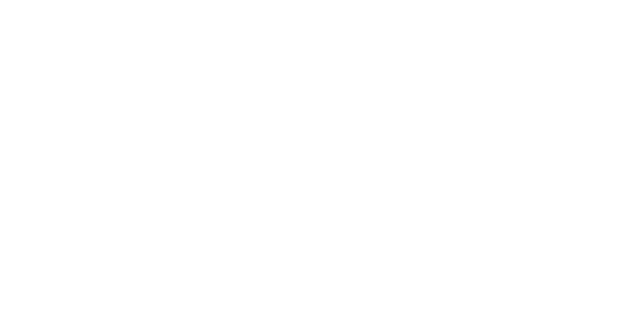
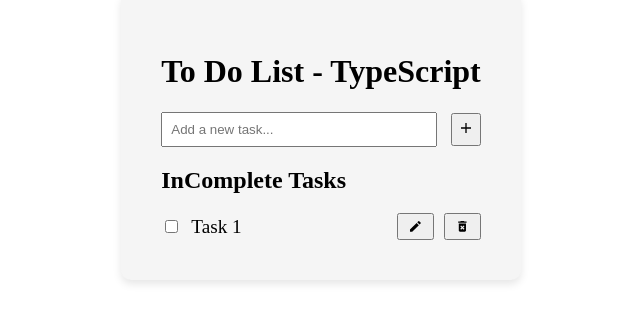
Before and after one commit to trungnguyen1221999/ToDo-App-new-, a React (Vite) app in the folder vite-project/: page / in a window 1280 px wide. Shown: the part 272-594 px from the top of the page, without its empty margins (327-967 px from the left). Built offline with nearby package versions, Linux system fonts and the light colour scheme.

Commit message:
html css

```diff
--- a/vite-project/package.json
+++ b/vite-project/package.json
@@ -11,7 +11,9 @@
   },
   "dependencies": {
     "react": "^19.1.1",
-    "react-dom": "^19.1.1"
+    "react-dom": "^19.1.1",
+    "react-icons": "^5.5.0",
+    "styled-components": "^6.1.19"
   },
   "devDependencies": {
     "@eslint/js": "^9.35.0",
--- a/vite-project/src/App.tsx
+++ b/vite-project/src/App.tsx
@@ -1,5 +1,11 @@
+import TodoList from "./components/TodoLists";
+
 function App() {
-  return <></>;
+  return (
+    <>
+      <TodoList />
+    </>
+  );
 }
 
 export default App;
--- /dev/null
+++ b/vite-project/src/components/TaskInput/TaskInput.tsx
@@ -0,0 +1,37 @@
+import { IoMdAdd } from "react-icons/io";
+import styled from "styled-components";
+
+const TaskInput = () => {
+  return (
+    <div>
+      <h1>To Do List - TypeScript</h1>
+      <StyledForm action="">
+        <input type="text" placeholder="Add a new task..." />
+        <button type="submit">
+          <IoMdAdd />
+        </button>
+      </StyledForm>
+    </div>
+  );
+};
+
+export default TaskInput;
+
+const StyledForm = styled.form`
+  display: flex;
+  align-items: center;
+  gap: 14px;
+  justify-content: space-between;
+  width: 100%;
+  input {
+    flex: 1;
+    padding: 8px;
+  }
+  button {
+    padding: 5px;
+    cursor: pointer;
+    svg {
+      font-size: 1rem;
+    }
+  }
+`;
--- /dev/null
+++ b/vite-project/src/components/TaskInput/index.ts
@@ -0,0 +1,3 @@
+import TaskInput from "./TaskInput";
+
+export default TaskInput;
--- /dev/null
+++ b/vite-project/src/components/TaskList/TaskList.tsx
@@ -0,0 +1,73 @@
+import { MdEdit } from "react-icons/md";
+import { MdDeleteForever } from "react-icons/md";
+import styled from "styled-components";
+
+const TaskList = () => {
+  return (
+    <div>
+      <h2>InComplete Tasks</h2>
+      <StyledUl>
+        <StyledLi>
+          <div className="task">
+            <label>
+              <input type="checkbox" />
+              Task 1
+            </label>
+          </div>
+          <span className="button">
+            <button>
+              <MdEdit />
+            </button>
+            <button>
+              <MdDeleteForever />
+            </button>
+          </span>
+        </StyledLi>
+      </StyledUl>
+    </div>
+  );
+};
+
+export default TaskList;
+
+const StyledLi = styled.li`
+  display: flex;
+  justify-content: space-between;
+  align-items: center;
+
+  label {
+    cursor: pointer;
+    display: flex;
+    align-items: center;
+    gap: 10px;
+    transition: 0.3s;
+    font-size: 1.2rem;
+    &:hover {
+      font-size: 1.4rem;
+    }
+  }
+`;
+
+const StyledUl = styled.ul`
+  list-style-type: none;
+  padding: 0;
+  margin: 0;
+  .button {
+    display: flex;
+    gap: 10px;
+    svg {
+      padding: 0.2rem;
+      font-size: 0.9rem;
+      cursor: pointer;
+      transition: 0.3s;
+      &:hover {
+        opacity: 0.8;
+      }
+    }
+  }
+  button {
+    display: flex;
+    align-items: center;
+    justify-content: center;
+  }
+`;
--- /dev/null
+++ b/vite-project/src/components/TaskList/index.ts
@@ -0,0 +1,3 @@
+import TaskList from "./TaskList";
+
+export default TaskList;
--- /dev/null
+++ b/vite-project/src/components/TodoLists/TodoList.tsx
@@ -0,0 +1,37 @@
+import styled from "styled-components";
+import TaskInput from "../TaskInput";
+import TaskList from "../TaskList";
+import { useState } from "react";
+import type { Todo } from "../../@types/todo.type";
+
+const TodoList = () => {
+  return (
+    <Todo>
+      <Container>
+        <TaskInput />
+        <TaskList />
+      </Container>
+    </Todo>
+  );
+};
+
+export default TodoList;
+
+const Container = styled.div`
+  display: flex;
+  flex-direction: column;
+  justify-content: center;
+  padding: 40px;
+  background-color: #f5f5f5;
+  border-radius: 10px;
+  box-shadow: 0 4px 8px rgba(0, 0, 0, 0.1);
+`;
+
+const Todo = styled.div`
+  display: flex;
+  align-items: center;
+  justify-content: center;
+  height: 100vh;
+  width: 100vw;
+  overflow-x: hidden;
+`;
--- /dev/null
+++ b/vite-project/src/components/TodoLists/index.ts
@@ -0,0 +1,3 @@
+import TodoList from "./TodoList";
+
+export default TodoList;
```
Also changed, not shown: 1 other file (tests, documents, lock files or other folders).
